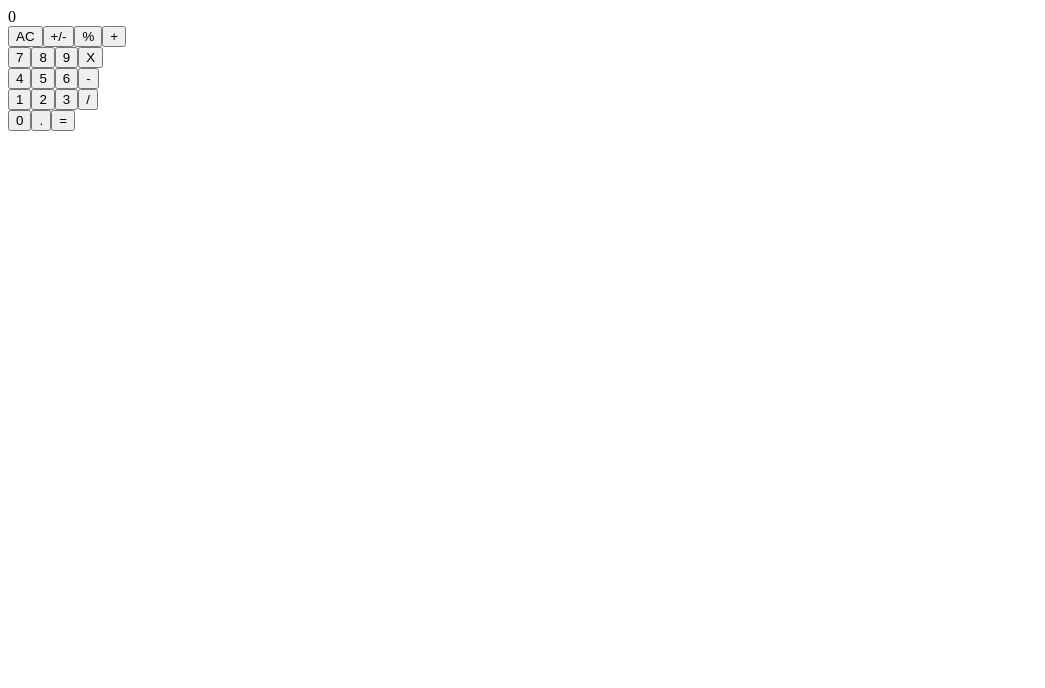
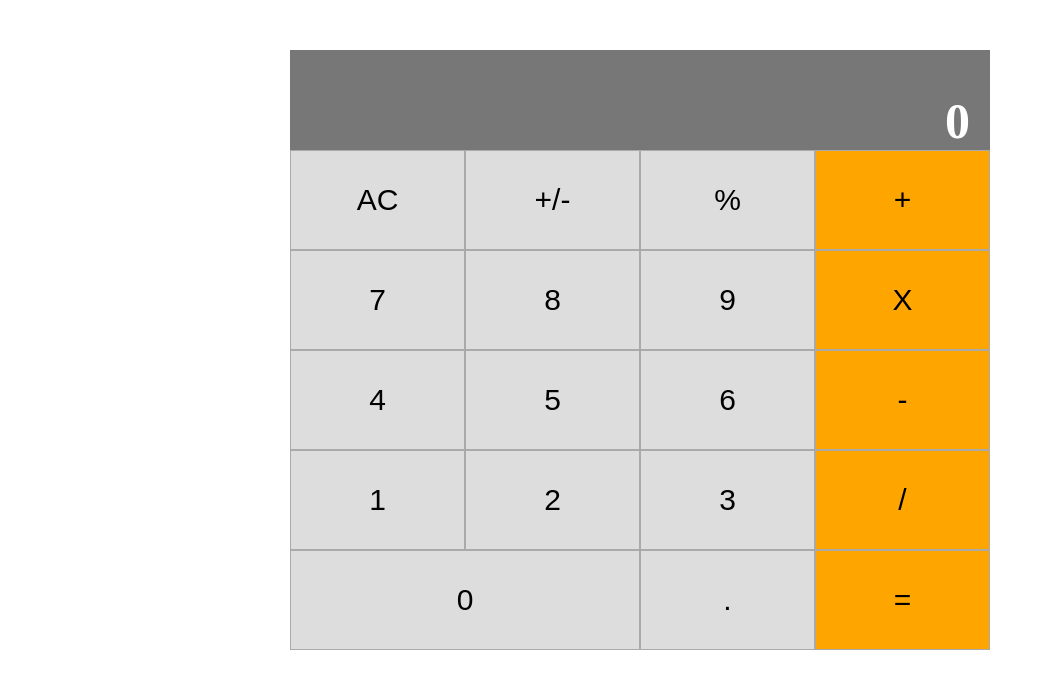
Before and after one commit to 1ba1/react-calculator, a React (Create React App) app: page / in a window 1280 px wide. Shown: the top 688 px of the page, without its empty margins (0-1045 px from the left). Built offline with nearby package versions, Linux system fonts and the light colour scheme.

Commit message:
Third milestone

```diff
--- a/src/components/App.js
+++ b/src/components/App.js
@@ -2,10 +2,17 @@ import React from 'react';
 import { Display } from './Display';
 import { ButtonPanel } from './ButtonPanel';
 
+const styles = {
+  display: 'flex',
+  flexDirection: 'column',
+  margin: '50px auto',
+  width: 700,
+};
+
 export default class App extends React.Component {
   render() {
     return (
-      <div id="App">
+      <div id="App" style={styles}>
         <Display />
         <ButtonPanel />
       </div>
--- a/src/components/Button.js
+++ b/src/components/Button.js
@@ -2,9 +2,19 @@ import React from 'react';
 import PropTypes from 'prop-types';
 
 export const Button = (props) => {
-  return <button>{props.name}</button>;
+  const styles = {
+    border: '1px solid #aaa',
+    backgroundColor: props.color ? props.color : 'orange',
+    color: 'black',
+    fontSize: 30,
+    width: props.wide ? '50%' : '25%',
+  };
+
+  return <button style={styles}>{props.name}</button>;
 }
 
 Button.propTypes = {
   name: PropTypes.string.isRequired,
+  color: PropTypes.string,
+  wide: PropTypes.bool.isRequired,
 }
--- a/src/components/ButtonPanel.js
+++ b/src/components/ButtonPanel.js
@@ -1,38 +1,48 @@
 import React from 'react';
 import { Button } from './Button';
+
+const containerStyles = {
+  display: 'flex',
+  flexDirection: 'column',
+};
+
+const rowStyles = {
+  display: 'flex',
+  height: 100,
+};
 
 export class ButtonPanel extends React.Component {
   render() {
     return (
-      <div className="buttons-container">
-        <div>
-          <Button name="AC"/>
-          <Button name="+/-"/>
-          <Button name="%"/>
-          <Button name="+"/>
+      <div style={containerStyles}>
+        <div style={rowStyles}>
+          <Button wide={false} color="#ddd" name="AC"/>
+          <Button wide={false} color="#ddd" name="+/-"/>
+          <Button wide={false} color="#ddd" name="%"/>
+          <Button wide={false} name="+"/>
         </div>
-        <div>
-          <Button name="7"/>
-          <Button name="8"/>
-          <Button name="9"/>
-          <Button name="X"/>
+        <div style={rowStyles}>
+          <Button wide={false} color="#ddd" name="7"/>
+          <Button wide={false} color="#ddd" name="8"/>
+          <Button wide={false} color="#ddd" name="9"/>
+          <Button wide={false} name="X"/>
         </div>
-        <div>
-          <Button name="4"/>
-          <Button name="5"/>
-          <Button name="6"/>
-          <Button name="-"/>
+        <div style={rowStyles}>
+          <Button wide={false} color="#ddd" name="4"/>
+          <Button wide={false} color="#ddd" name="5"/>
+          <Button wide={false} color="#ddd" name="6"/>
+          <Button wide={false} name="-"/>
         </div>
-        <div>
-          <Button name="1"/>
-          <Button name="2"/>
-          <Button name="3"/>
-          <Button name="/"/>
+        <div style={rowStyles}>
+          <Button wide={false} color="#ddd" name="1"/>
+          <Button wide={false} color="#ddd" name="2"/>
+          <Button wide={false} color="#ddd" name="3"/>
+          <Button wide={false} name="/"/>
         </div>
-        <div>
-          <Button name="0"/>
-          <Button name="."/>
-          <Button name="="/>
+        <div style={rowStyles}>
+          <Button wide={true} color="#ddd" name="0"/>
+          <Button wide={false} color="#ddd" name="."/>
+          <Button wide={false} name="="/>
         </div>
       </div>
     )
--- a/src/components/Display.js
+++ b/src/components/Display.js
@@ -1,8 +1,20 @@
 import React from 'react';
 import PropTypes from 'prop-types';
 
+const styles = {
+  display: 'flex',
+  justifyContent: 'flex-end',
+  alignItems: 'flex-end',
+  backgroundColor: '#777',
+  height: 100,
+  color: 'white',
+  fontSize: 50,
+  fontWeight: 'bold',
+  padding: '0 20px',
+};
+
 export const Display = (props) => {
-  return <div>{props.result}</div>;
+  return <div style={styles}>{props.result}</div>;
 }
 
 Display.propTypes = {
```
